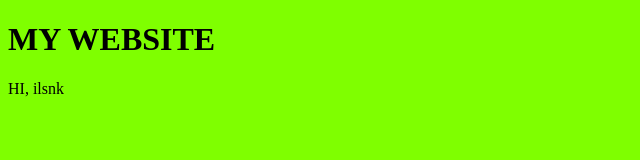
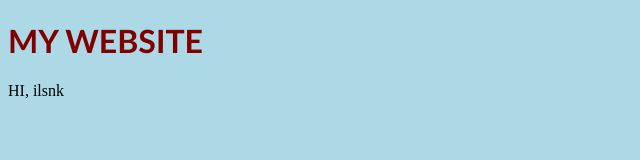
Before and after one commit to sabriozdil/FED, a plain HTML site: page index.html in a window 1280 px wide. Shown: the whole page, without its empty margins (0-640 px from the left). Drawn offline with Linux system fonts and the light colour scheme.

Commit message:
test message

```diff
--- a/styles/style.css
+++ b/styles/style.css
@@ -3,7 +3,7 @@
 /**************/
 *, *::after, *::before {
   box-sizing:border-box;
-  background-color: chartreuse;
+  background-color:lightblue;
 }
 
 
@@ -29,3 +29,9 @@
 /****************/
 
 /* jouw code */
+h1 {
+	font-family: 'Gill Sans', 'Gill Sans MT', Calibri, 'Trebuchet MS', sans-serif;
+	color: maroon;
+
+
+}
```
